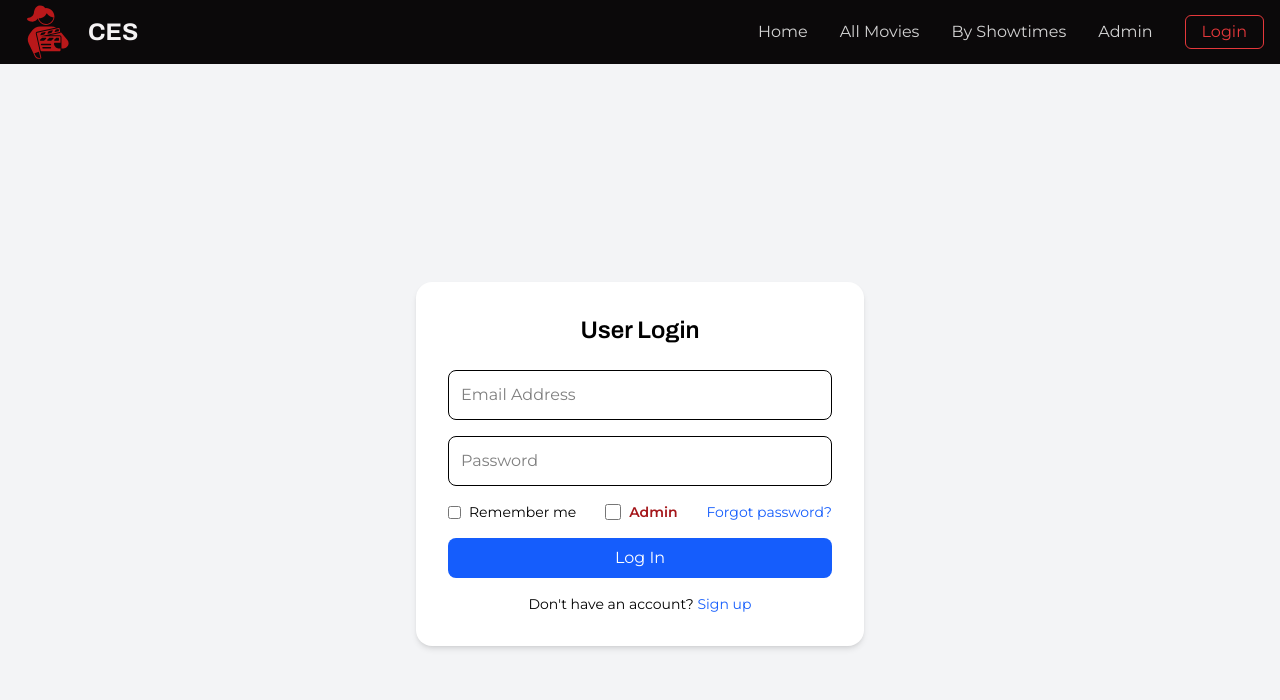
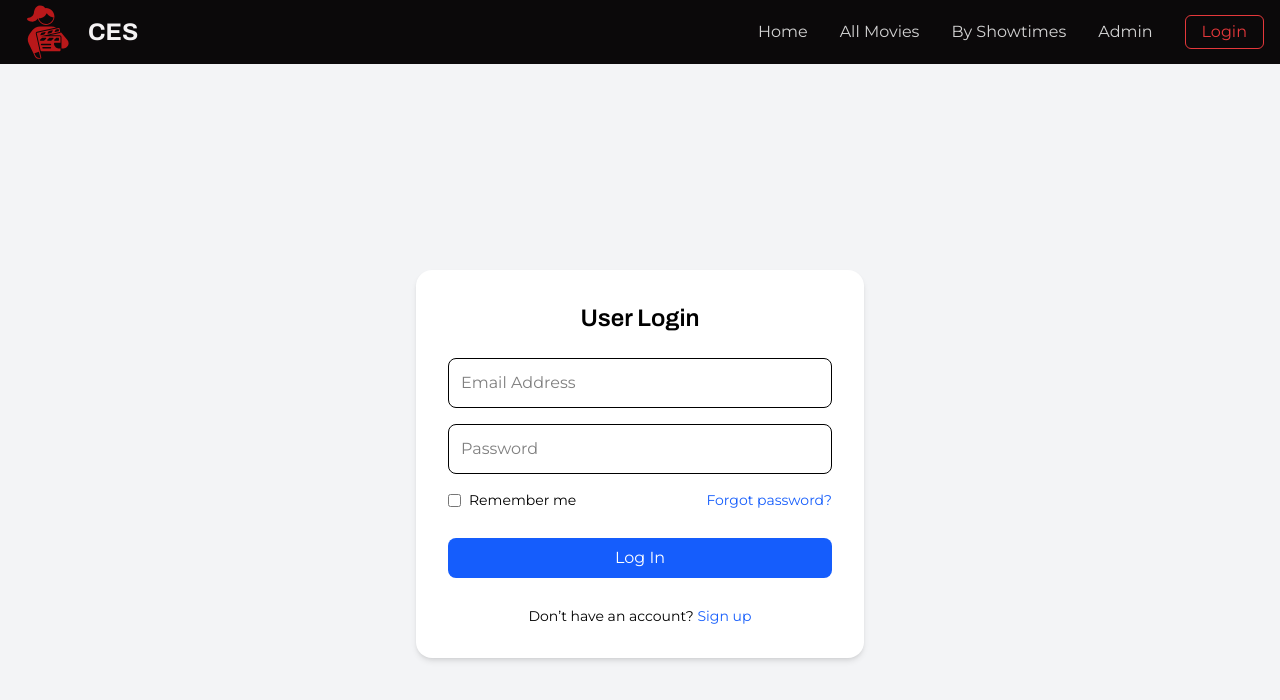
Before and after one commit to SavannahMilburnUGA/ces, a Next.js app in the folder ces/: page /login in a window 1280 px wide. Shown: the top 700 px of the page. Built offline with nearby package versions, Linux system fonts and the light colour scheme.

Commit message:
fixed login form

```diff
--- a/ces/src/app/login/page.js
+++ b/ces/src/app/login/page.js
@@ -1,6 +1,6 @@
 "use client";
 
-import { useState } from "react";
+import { useState, useEffect } from "react";
 import { useRouter } from "next/navigation";
 
 export default function LoginPage() {
@@ -9,41 +9,56 @@ export default function LoginPage() {
   const [password, setPassword] = useState("");
   const [error, setError] = useState("");
   const [remember, setRemember] = useState(false);
-    // Handling state for admin
-    const [isAdmin, setIsAdmin] = useState(false);
+  const [loading, setLoading] = useState(false);
+
+  // Restore remembered email
+  useEffect(() => {
+    const savedEmail = localStorage.getItem("rememberUser");
+    if (savedEmail) {
+      setEmail(savedEmail);
+      setRemember(true);
+    }
+  }, []);
 
   const handleSubmit = async (e) => {
     e.preventDefault();
     setError("");
+    setLoading(true);
 
     try {
       const res = await fetch("/api/login", {
         method: "POST",
         headers: { "Content-Type": "application/json" },
-          body: JSON.stringify({ email, password, isAdmin }),
+        body: JSON.stringify({ email, password }),
       });
 
       const data = await res.json();
 
-        if (!res.ok || !data.ok) {
-          throw new Error(data.error || "Login failed. Please try again.");
+      if (!res.ok) {
+        throw new Error(data.error || "Login failed.");
       }
 
+      // Store remembered email
       if (remember) {
         localStorage.setItem("rememberUser", email);
       } else {
         localStorage.removeItem("rememberUser");
       }
 
-        // Route to proper home page based on user or admin status
-        if (isAdmin) {
-          router.push("/admin")
+      // Redirect based on potential future role
+      // For now, just go to user home
+      if (data.user?.status === "Active") {
+        router.push("/");
+      } else if (data.user?.status === "Inactive") {
+        setError("Please verify your email before logging in.");
       } else {
-          router.push(data.redirectTo || "/user/home");
-        } // if
+        setError("Unexpected account status.");
+      }
     } catch (err) {
-        console.error(err);
-        setError(err.message || "Login failed. Please try again.");
+      console.error("Login failed:", err);
+      setError(err.message);
+    } finally {
+      setLoading(false);
     }
   };
 
@@ -82,32 +97,26 @@ export default function LoginPage() {
               />
               Remember me
             </label>
-              <label className="flex items-center gap-2">
-                <input
-                  type="checkbox"
-                  checked={isAdmin}
-                  onChange={(e) => setIsAdmin(e.target.checked)}
-                  className = "w-4 h-4" style = {{ accentColor: '#A4161A' }}
-                />
-                <span className="font-semibold" style={{ color: '#A4161A' }}> Admin </span>
-              </label>
             <a href="/forgot-password" className="text-blue-600 hover:underline">
               Forgot password?
             </a>
           </div>
 
-            {error && <p className="text-red-500 text-sm text-center">{error}</p>}
+          {error && (
+            <p className="text-red-500 text-sm text-center mt-2">{error}</p>
+          )}
 
           <button
             type="submit"
-              className="bg-blue-600 text-white py-2 rounded-lg hover:bg-blue-700"
+            className="bg-blue-600 text-white py-2 rounded-lg hover:bg-blue-700 mt-3 disabled:opacity-50"
+            disabled={loading}
           >
-              Log In
+            {loading ? "Logging in..." : "Log In"}
           </button>
 
-            <p className="text-center text-sm">
-              Don't have an account?{" "}
-              <a href="/register" className="text-blue-600 hover:underline">
+          <p className="text-center text-sm mt-3">
+            Don’t have an account?{" "}
+            <a href="/signup" className="text-blue-600 hover:underline">
               Sign up
             </a>
           </p>
```
Lines whose indentation alone changed are shown as unchanged.
